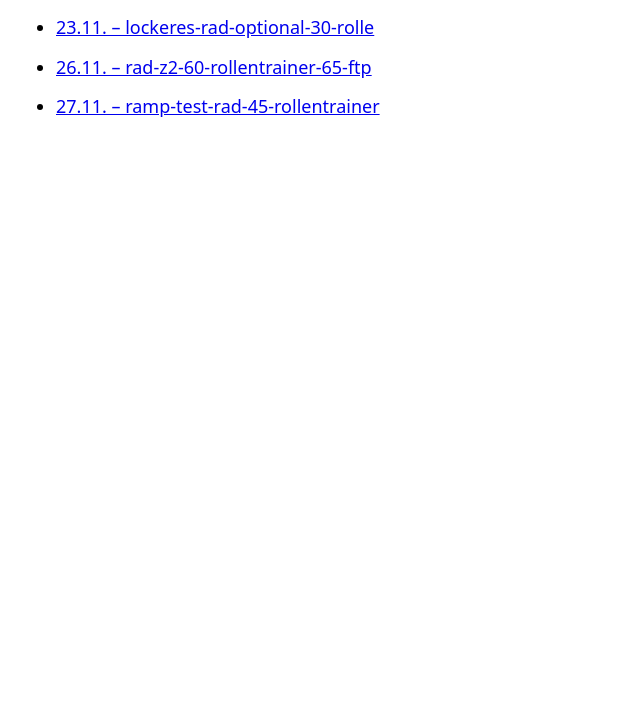
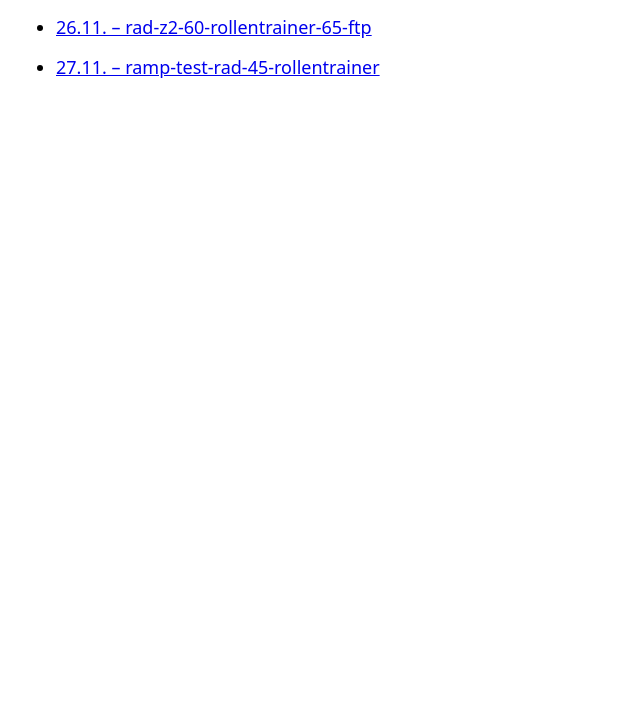
Before and after one commit to jokoslik-ai/training-kalender, a plain HTML site: page workouts/index.html in a window 1280 px wide. Shown: the part 89-800 px from the top of the page, without its empty margins (0-640 px from the left). Drawn offline with Linux system fonts and the light colour scheme.

Commit message:
Trainingsplan aktualisiert

```diff
--- a/workouts/index.html
+++ b/workouts/index.html
@@ -1 +1 @@
-<!doctype html><meta charset="utf-8"><meta name="viewport" content="width=device-width,initial-scale=1"><title>Workouts</title><body style="font:18px system-ui;margin:16px"><h1>MyWhoosh-Workouts</h1><ul style="line-height:2.2"><li><a href="2026-11-23_lockeres-rad-optional-30-rolle.zwo" download="2026-11-23_lockeres-rad-optional-30-rolle.zwo">23.11. – lockeres-rad-optional-30-rolle</a></li><li><a href="2026-11-26_rad-z2-60-rollentrainer-65-ftp.zwo" download="2026-11-26_rad-z2-60-rollentrainer-65-ftp.zwo">26.11. – rad-z2-60-rollentrainer-65-ftp</a></li><li><a href="2026-11-27_ramp-test-rad-45-rollentrainer.zwo" download="2026-11-27_ramp-test-rad-45-rollentrainer.zwo">27.11. – ramp-test-rad-45-rollentrainer</a></li></ul></body>
+<!doctype html><meta charset="utf-8"><meta name="viewport" content="width=device-width,initial-scale=1"><title>Workouts</title><body style="font:18px system-ui;margin:16px"><h1>MyWhoosh-Workouts</h1><ul style="line-height:2.2"><li><a href="2026-11-26_rad-z2-60-rollentrainer-65-ftp.zwo" download="2026-11-26_rad-z2-60-rollentrainer-65-ftp.zwo">26.11. – rad-z2-60-rollentrainer-65-ftp</a></li><li><a href="2026-11-27_ramp-test-rad-45-rollentrainer.zwo" download="2026-11-27_ramp-test-rad-45-rollentrainer.zwo">27.11. – ramp-test-rad-45-rollentrainer</a></li></ul></body>
```
Also changed, not shown: 2 other files.
